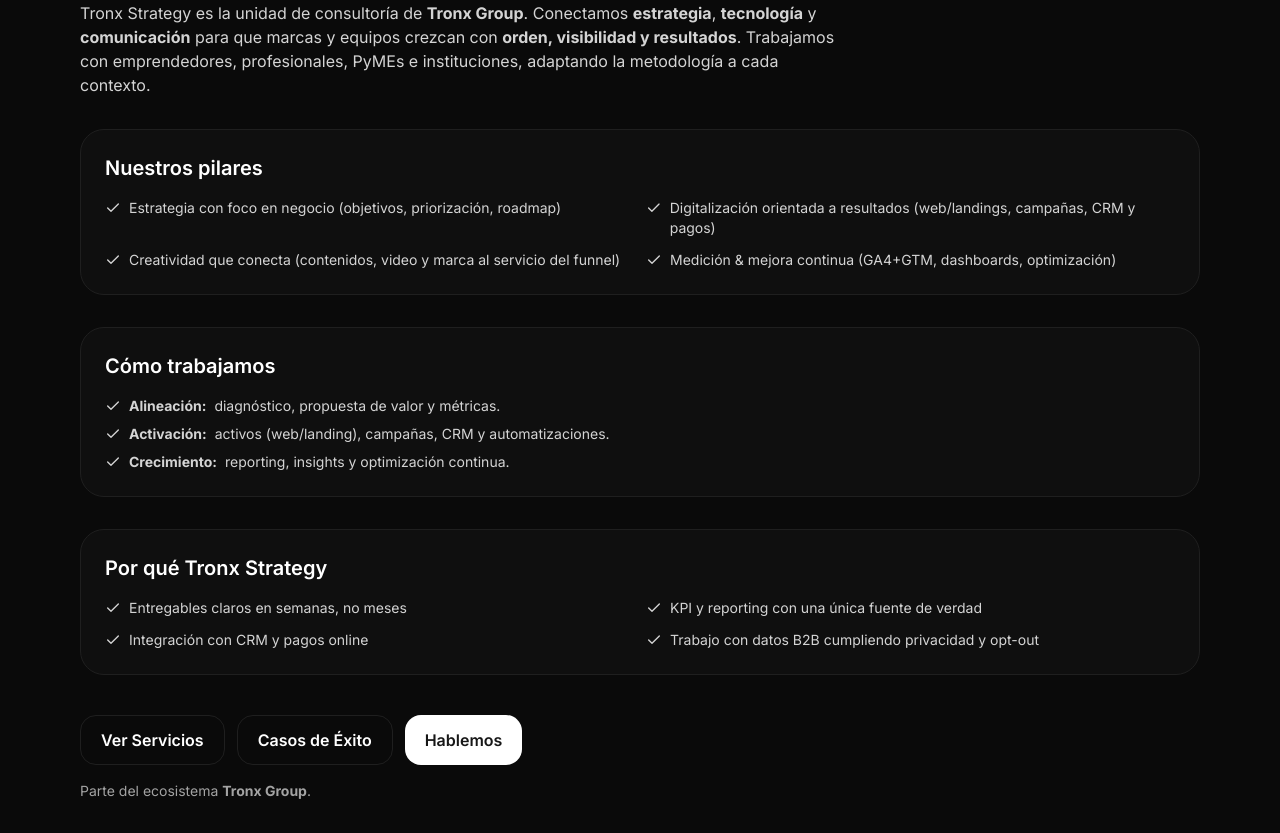
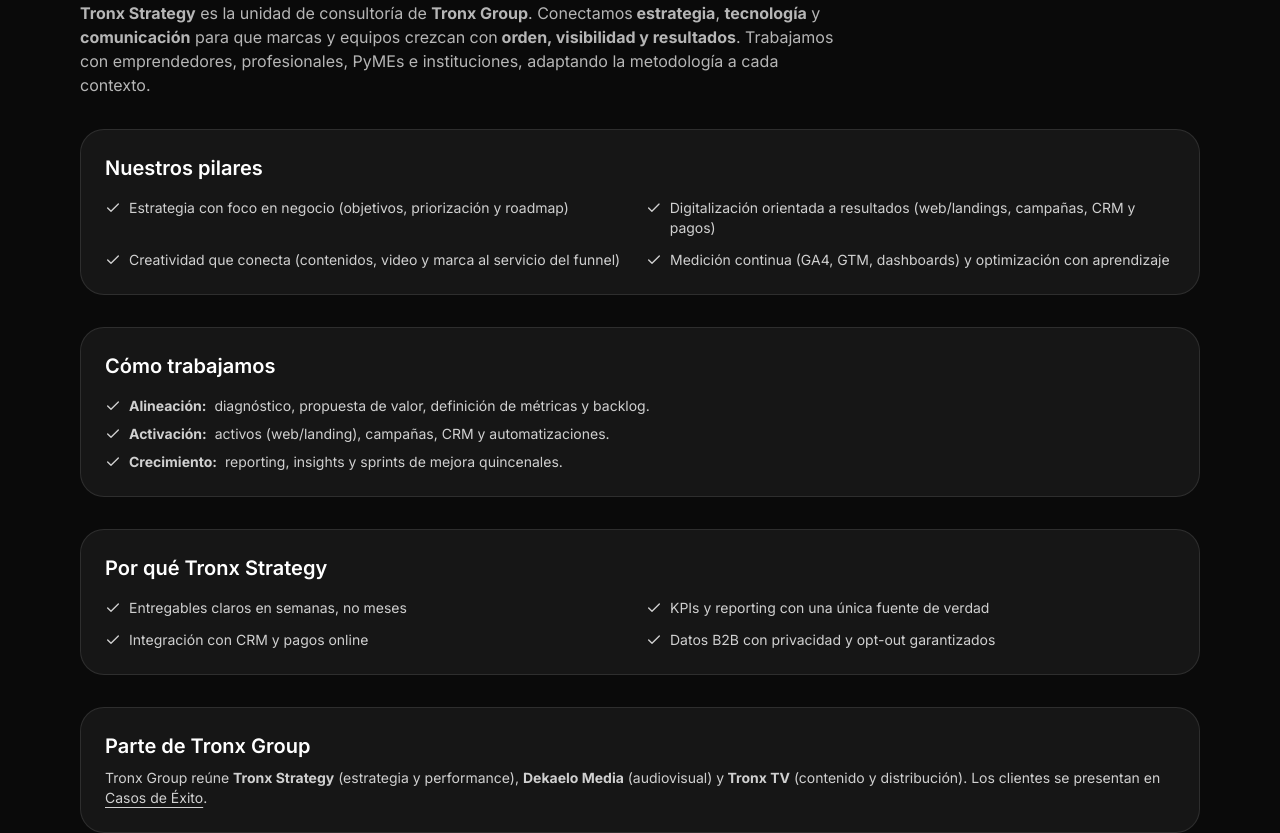
Before and after one commit to TronxGroup/Tronx-Strategy, a Next.js app: page /sections/quienes-somos in a window 1280 px wide. Shown: the part 180-1013 px from the top of the page. Built offline with nearby package versions, Linux system fonts and the light colour scheme.

Commit message:
Update page.tsx

```diff
--- a/app/sections/quienes-somos/page.tsx
+++ b/app/sections/quienes-somos/page.tsx
@@ -1,82 +1,106 @@
-// app/sections/quienes-somos/page.tsx
-import Link from 'next/link'
-import { Check } from 'lucide-react'
+import Link from 'next/link';
+import { Check } from 'lucide-react';
 
 export default function Page() {
   return (
     <div className="max-w-6xl mx-auto px-4 py-16">
-      <h1 className="text-3xl md:text-4xl font-bold">Quiénes Somos</h1>
-      <p className="mt-3 text-neutral-300 max-w-3xl">
-        Tronx Strategy es la unidad de consultoría de <b>Tronx Group</b>. Conectamos <b>estrategia</b>, <b>tecnología</b> y <b>comunicación</b> para que marcas y equipos crezcan con <b>orden, visibilidad y resultados</b>. Trabajamos con emprendedores, profesionales, PyMEs e instituciones, adaptando la metodología a cada contexto.
+      <h1 className="text-3xl md:text-4xl font-bold">Quiénes somos</h1>
+
+      <p className="mt-3 text-white/70 max-w-3xl">
+        <b>Tronx Strategy</b> es la unidad de consultoría de <b>Tronx Group</b>. Conectamos
+        <b> estrategia</b>, <b>tecnología</b> y <b>comunicación</b> para que marcas y equipos crezcan con
+        <b> orden, visibilidad y resultados</b>. Trabajamos con emprendedores, profesionales, PyMEs e
+        instituciones, adaptando la metodología a cada contexto.
       </p>
 
       {/* Pilares */}
-      <section className="rounded-3xl border border-[var(--border)] bg-[var(--card)] p-6 mt-8">
+      <section className="rounded-3xl border border-white/10 bg-white/5 p-6 mt-8">
         <h2 className="text-xl font-semibold">Nuestros pilares</h2>
-        <ul className="mt-4 grid md:grid-cols-2 gap-3 text-sm text-neutral-300">
+        <ul className="mt-4 grid md:grid-cols-2 gap-3 text-sm text-white/80">
           {[
-            'Estrategia con foco en negocio (objetivos, priorización, roadmap)',
+            'Estrategia con foco en negocio (objetivos, priorización y roadmap)',
             'Digitalización orientada a resultados (web/landings, campañas, CRM y pagos)',
             'Creatividad que conecta (contenidos, video y marca al servicio del funnel)',
-            'Medición & mejora continua (GA4+GTM, dashboards, optimización)',
+            'Medición continua (GA4, GTM, dashboards) y optimización con aprendizaje',
           ].map((it, i) => (
-            <li key={i} className="flex gap-2">
-              <Check size={16} className="mt-0.5" /> {it}
-            </li>
+            <Li key={i}>{it}</Li>
           ))}
         </ul>
       </section>
 
       {/* Cómo trabajamos */}
-      <section className="rounded-3xl border border-[var(--border)] bg-[var(--card)] p-6 mt-8">
+      <section className="rounded-3xl border border-white/10 bg-white/5 p-6 mt-8">
         <h2 className="text-xl font-semibold">Cómo trabajamos</h2>
-        <ul className="mt-4 space-y-2 text-sm text-neutral-300">
-          <li className="flex gap-2"><Check size={16} className="mt-0.5" /> <b>Alineación:</b> diagnóstico, propuesta de valor y métricas.</li>
-          <li className="flex gap-2"><Check size={16} className="mt-0.5" /> <b>Activación:</b> activos (web/landing), campañas, CRM y automatizaciones.</li>
-          <li className="flex gap-2"><Check size={16} className="mt-0.5" /> <b>Crecimiento:</b> reporting, insights y optimización continua.</li>
+        <ul className="mt-4 space-y-2 text-sm text-white/80">
+          <Li><b>Alineación:</b> diagnóstico, propuesta de valor, definición de métricas y backlog.</Li>
+          <Li><b>Activación:</b> activos (web/landing), campañas, CRM y automatizaciones.</Li>
+          <Li><b>Crecimiento:</b> reporting, insights y sprints de mejora quincenales.</Li>
         </ul>
       </section>
 
       {/* Por qué Tronx */}
-      <section className="rounded-3xl border border-[var(--border)] bg-[var(--card)] p-6 mt-8">
+      <section className="rounded-3xl border border-white/10 bg-white/5 p-6 mt-8">
         <h2 className="text-xl font-semibold">Por qué Tronx Strategy</h2>
-        <ul className="mt-4 grid md:grid-cols-2 gap-3 text-sm text-neutral-300">
+        <ul className="mt-4 grid md:grid-cols-2 gap-3 text-sm text-white/80">
           {[
             'Entregables claros en semanas, no meses',
-            'KPI y reporting con una única fuente de verdad',
+            'KPIs y reporting con una única fuente de verdad',
             'Integración con CRM y pagos online',
-            'Trabajo con datos B2B cumpliendo privacidad y opt-out',
+            'Datos B2B con privacidad y opt-out garantizados',
           ].map((it, i) => (
-            <li key={i} className="flex gap-2">
-              <Check size={16} className="mt-0.5" /> {it}
-            </li>
+            <Li key={i}>{it}</Li>
           ))}
         </ul>
+      </section>
+
+      {/* Contexto de grupo */}
+      <section className="rounded-3xl border border-white/10 bg-white/5 p-6 mt-8">
+        <h2 className="text-xl font-semibold">Parte de Tronx Group</h2>
+        <p className="mt-2 text-sm text-white/80">
+          Tronx Group reúne <b>Tronx Strategy</b> (estrategia y performance), <b>Dekaelo Media</b> (audiovisual) y
+          <b> Tronx TV</b> (contenido y distribución). Los clientes se presentan en{' '}
+          <Link href="/casos" className="underline underline-offset-4 hover:text-white">Casos de Éxito</Link>.
+        </p>
       </section>
 
       {/* CTA */}
       <div className="mt-10 flex flex-wrap gap-3">
         <Link
-          href="/sections/servicios"
-          className="inline-flex items-center gap-2 rounded-2xl border border-[var(--border)] px-5 py-3 font-semibold hover:bg-neutral-900"
+          href="/servicios"
+          className="inline-flex items-center gap-2 rounded-2xl border border-white/10 px-5 py-3 font-semibold hover:bg-white/10"
+          aria-label="Ver Servicios"
         >
           Ver Servicios
         </Link>
         <Link
-          href="/sections/casos"
-          className="inline-flex items-center gap-2 rounded-2xl border border-[var(--border)] px-5 py-3 font-semibold hover:bg-neutral-900"
+          href="/casos"
+          className="inline-flex items-center gap-2 rounded-2xl border border-white/10 px-5 py-3 font-semibold hover:bg-white/10"
+          aria-label="Ver Casos de Éxito"
         >
           Casos de Éxito
         </Link>
         <Link
-          href="/sections/contacto"
+          href="/contacto"
           className="inline-flex items-center gap-2 rounded-2xl bg-white text-neutral-900 px-5 py-3 font-semibold"
+          aria-label="Ir a Contacto"
         >
           Hablemos
         </Link>
       </div>
 
-      <p className="mt-4 text-sm text-neutral-400">Parte del ecosistema <b>Tronx Group</b>.</p>
+      <p className="mt-4 text-sm text-white/60">
+        Parte del ecosistema <b>Tronx Group</b>.
+      </p>
     </div>
-  )
+  );
 }
+
+/* ---------- Subcomponentes ---------- */
+
+function Li({ children }: { children: React.ReactNode }) {
+  return (
+    <li className="flex gap-2">
+      <Check size={16} className="mt-0.5" /> {children}
+    </li>
+  );
+}
```
